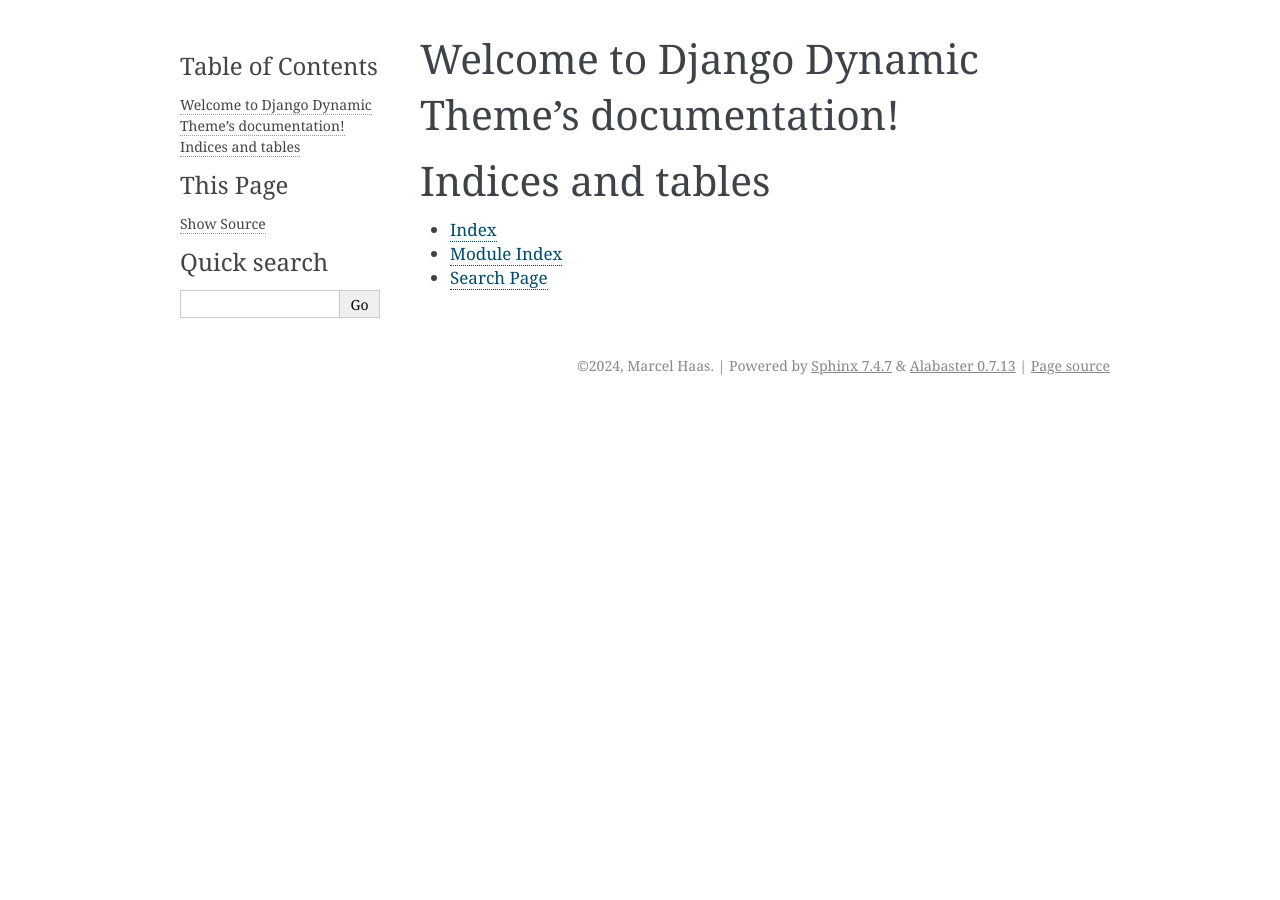
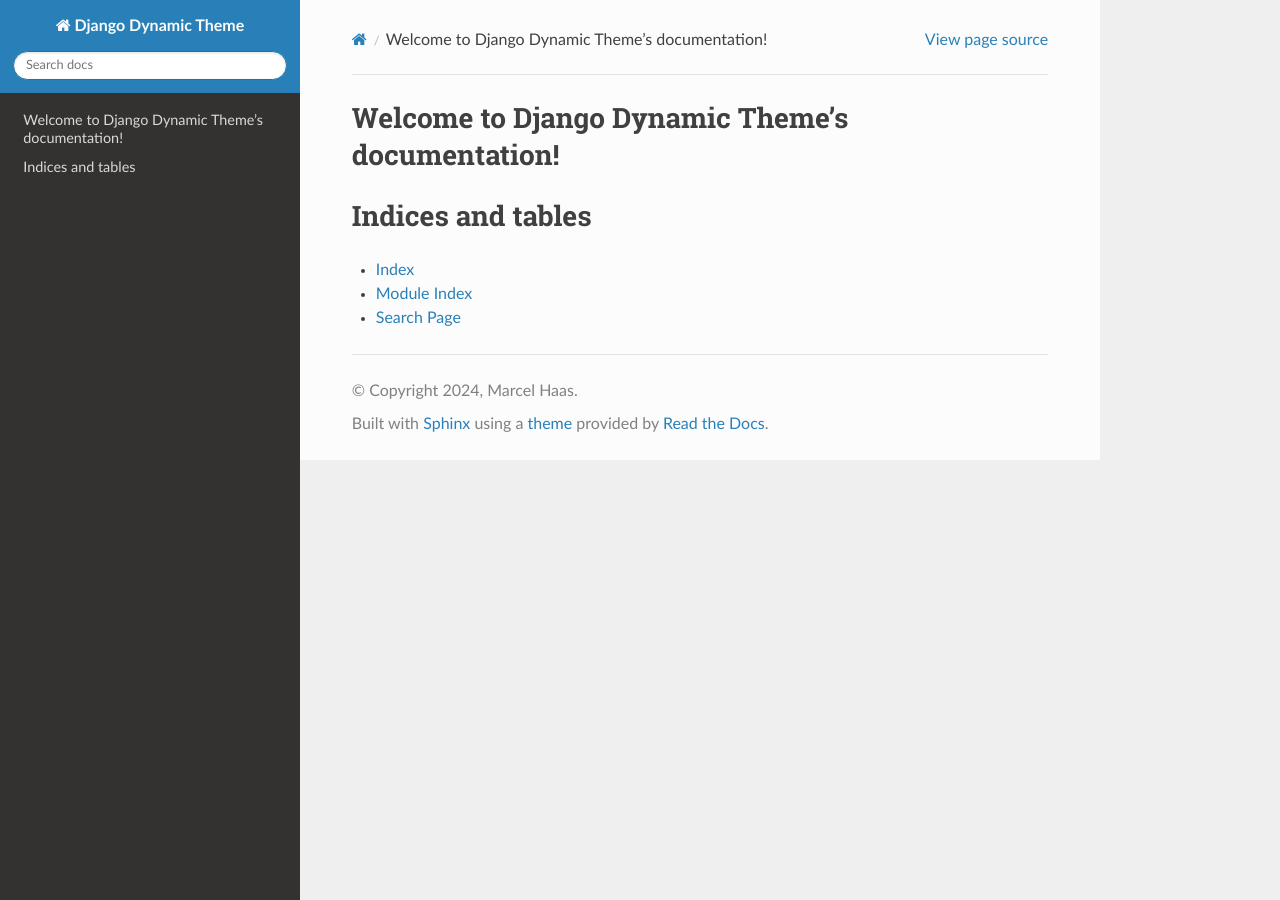
Before and after one commit to Segelzwerg/django-dynamic-theme, a Sphinx documentation site: the page built from docs/source/index.rst, in a window 1280 px wide. Built offline with Sphinx 7.4.7 and the Read the Docs theme 2.0.0, drawn with Linux system fonts in a browser that asks for light colours; pages that are not in the unit, such as notebooks, are missing from menus.

Commit message:
UPDATE: use read the docs theme

```diff
--- a/docs/source/conf.py
+++ b/docs/source/conf.py
@@ -18,7 +18,10 @@
 # -- General configuration ---------------------------------------------------
 # https://www.sphinx-doc.org/en/master/usage/configuration.html#general-configuration
 
-extensions = ["autoapi.extension"]
+extensions = [
+    "autoapi.extension",
+    "sphinx_rtd_theme",
+]
 
 autoapi_dirs = ["../../django_dynamic_theme"]
 
@@ -28,5 +31,5 @@
 # -- Options for HTML output -------------------------------------------------
 # https://www.sphinx-doc.org/en/master/usage/configuration.html#options-for-html-output
 
-html_theme = "alabaster"
+html_theme = "sphinx_rtd_theme"
 html_static_path = ["_static"]
```
